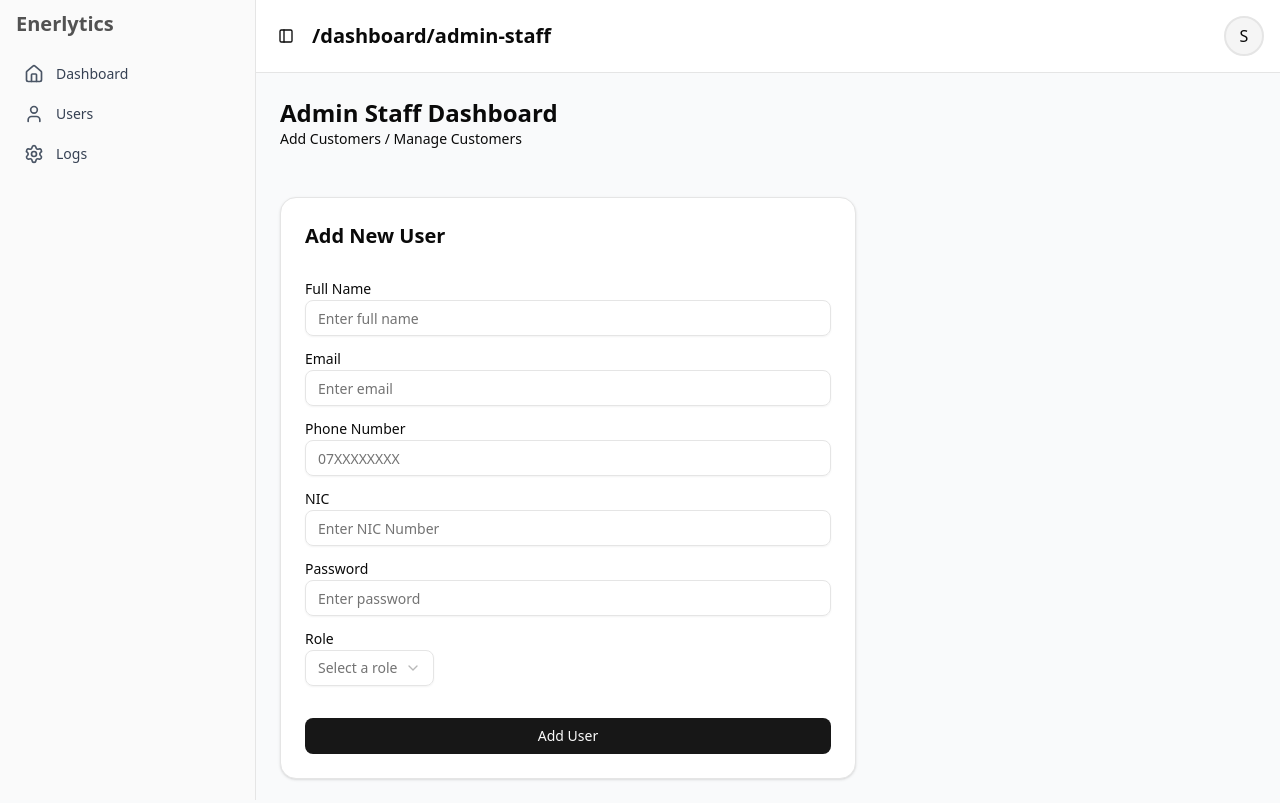
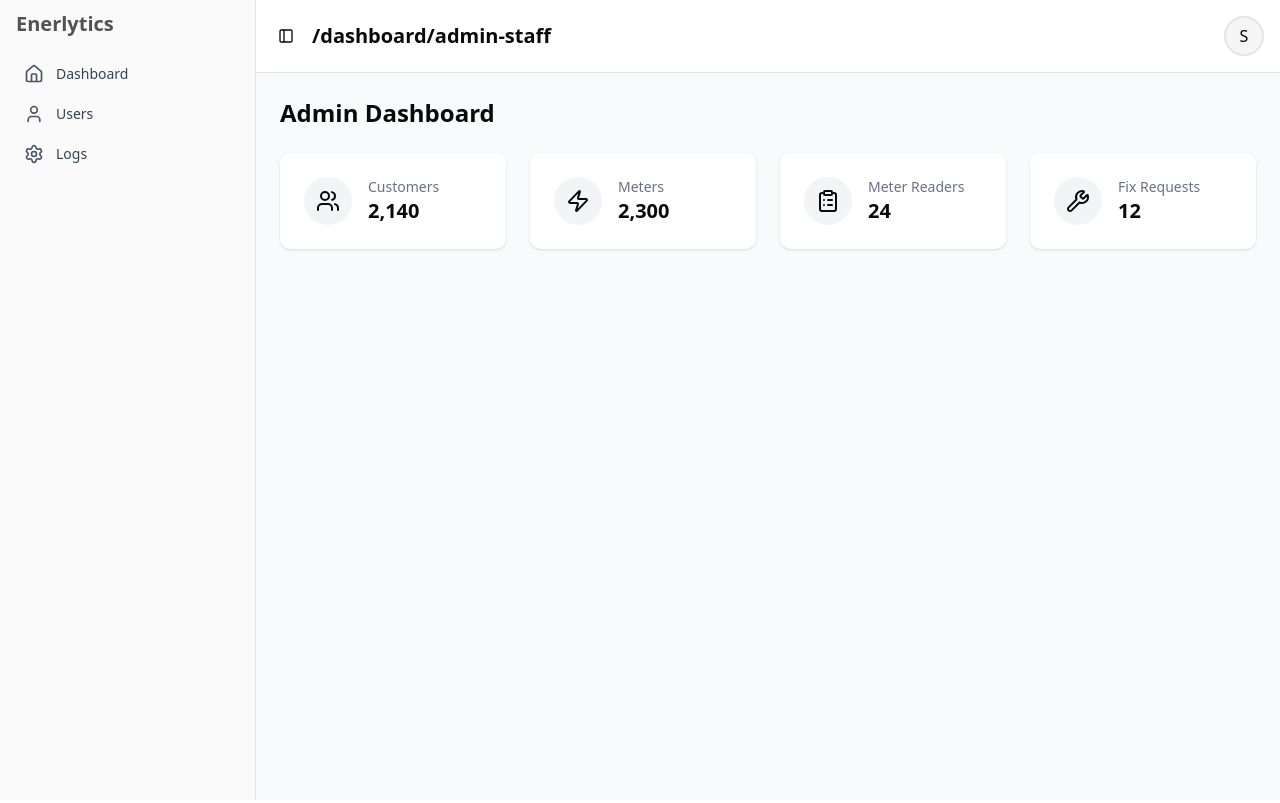
Before and after one commit to sudoMakeMeCoffee/Enerlytics, a Next.js app: page /dashboard/admin-staff in a window 1280 px wide. Built offline with nearby package versions, Linux system fonts and the light colour scheme.

Commit message:
add shadcn table

```diff
--- a/src/app/dashboard/admin-staff/page.jsx
+++ b/src/app/dashboard/admin-staff/page.jsx
@@ -1,19 +1,30 @@
 "use client";
 
-import TopNav from "../../../components/global/TopNav";
-import AddUserForm from "../admin/AddUserForm";
+import { Users, Zap, ClipboardList, Wrench } from "lucide-react";
 
-export default function AdminPage() {
+export default function AdminDashboard() {
   return (
-    <>
-      <div className="p-6">
-        <h1 className="text-2xl font-bold">Admin Staff Dashboard</h1>
-        <p className="text-sm">Add Customers / Manage Customers</p>
+    <div className="p-6 space-y-6">
+      <h1 className="text-2xl font-bold">Admin Dashboard</h1>
+
+      <div className="grid grid-cols-1 md:grid-cols-4 gap-6">
+        <Stat title="Customers" value="2,140" icon={<Users />} />
+        <Stat title="Meters" value="2,300" icon={<Zap />} />
+        <Stat title="Meter Readers" value="24" icon={<ClipboardList />} />
+        <Stat title="Fix Requests" value="12" icon={<Wrench />} />
       </div>
-
-      <div>
-        <AddUserForm />
-      </div>
-    </>
+    </div>
   );
 }
+
+function Stat({ title, value, icon }) {
+  return (
+    <div className="bg-white p-6 rounded-lg shadow flex items-center gap-4">
+      <div className="p-3 bg-gray-100 rounded-full">{icon}</div>
+      <div>
+        <p className="text-sm text-gray-500">{title}</p>
+        <h3 className="text-xl font-bold">{value}</h3>
+      </div>
+    </div>
+  );
+}
--- /dev/null
+++ b/src/components/ui/table.jsx
@@ -0,0 +1,123 @@
+"use client"
+
+import * as React from "react"
+
+import { cn } from "@/lib/utils"
+
+function Table({
+  className,
+  ...props
+}) {
+  return (
+    <div data-slot="table-container" className="relative w-full overflow-x-auto">
+      <table
+        data-slot="table"
+        className={cn("w-full caption-bottom text-sm", className)}
+        {...props} />
+    </div>
+  );
+}
+
+function TableHeader({
+  className,
+  ...props
+}) {
+  return (
+    <thead
+      data-slot="table-header"
+      className={cn("[&_tr]:border-b", className)}
+      {...props} />
+  );
+}
+
+function TableBody({
+  className,
+  ...props
+}) {
+  return (
+    <tbody
+      data-slot="table-body"
+      className={cn("[&_tr:last-child]:border-0", className)}
+      {...props} />
+  );
+}
+
+function TableFooter({
+  className,
+  ...props
+}) {
+  return (
+    <tfoot
+      data-slot="table-footer"
+      className={cn("bg-muted/50 border-t font-medium [&>tr]:last:border-b-0", className)}
+      {...props} />
+  );
+}
+
+function TableRow({
+  className,
+  ...props
+}) {
+  return (
+    <tr
+      data-slot="table-row"
+      className={cn(
+        "hover:bg-muted/50 data-[state=selected]:bg-muted border-b transition-colors",
+        className
+      )}
+      {...props} />
+  );
+}
+
+function TableHead({
+  className,
+  ...props
+}) {
+  return (
+    <th
+      data-slot="table-head"
+      className={cn(
+        "text-foreground h-10 px-2 text-left align-middle font-medium whitespace-nowrap [&:has([role=checkbox])]:pr-0 [&>[role=checkbox]]:translate-y-[2px]",
+        className
+      )}
+      {...props} />
+  );
+}
+
+function TableCell({
+  className,
+  ...props
+}) {
+  return (
+    <td
+      data-slot="table-cell"
+      className={cn(
+        "p-2 align-middle whitespace-nowrap [&:has([role=checkbox])]:pr-0 [&>[role=checkbox]]:translate-y-[2px]",
+        className
+      )}
+      {...props} />
+  );
+}
+
+function TableCaption({
+  className,
+  ...props
+}) {
+  return (
+    <caption
+      data-slot="table-caption"
+      className={cn("text-muted-foreground mt-4 text-sm", className)}
+      {...props} />
+  );
+}
+
+export {
+  Table,
+  TableHeader,
+  TableBody,
+  TableFooter,
+  TableHead,
+  TableRow,
+  TableCell,
+  TableCaption,
+}
```
